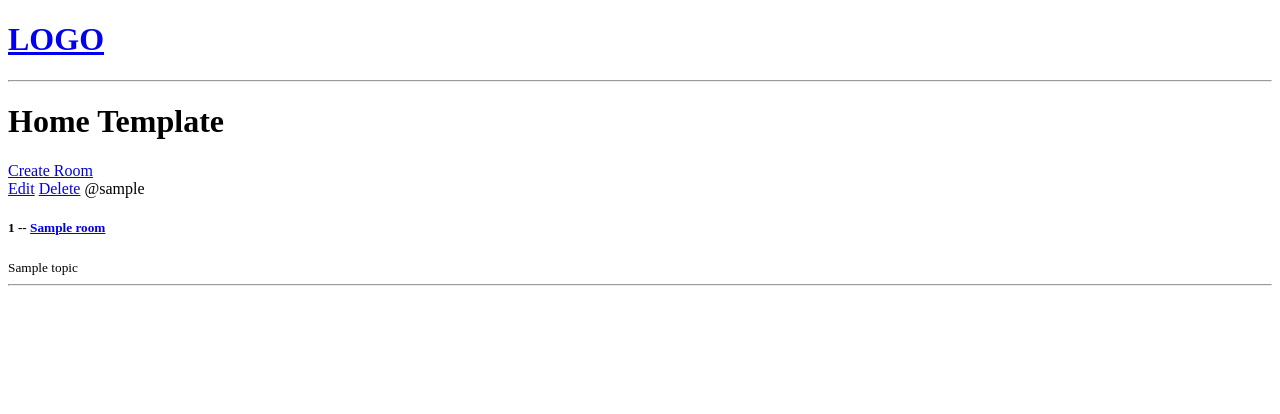
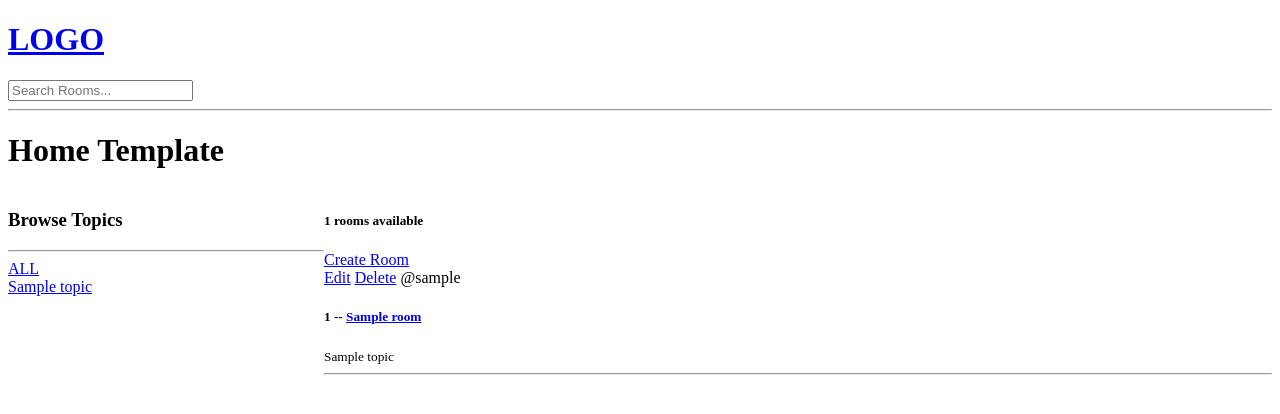
Before and after one commit to Jadam170/StudybudProject, a Django app: template base/templates/base/home.html in a window 1280 px wide. Shown: the top 414 px of the page. Run offline with Django 3.2, Linux system fonts and the light colour scheme; the template is opened without the code that fills it: most values are stand-ins (such as "Sample title", 1, 10 or a date in 2020).

Commit message:
Before User Login

```diff
--- a/base/templates/base/home.html
+++ b/base/templates/base/home.html
@@ -2,9 +2,34 @@
 
 {% block content %}
 <h1>Home Template</h1>
+<style>
+    .home-container{
+        display: grid;
+        grid-template-columns: 1fr 3fr;
+    }
+
+</style>
+
+
+<div class="home-container">
 
     <div>
+        <h3>Browse Topics</h3>
+        <hr>
 
+        <div>
+            <a href="{% url 'home' %}">ALL</a>
+        </div>
+
+        {% for topic in topics %}
+        <div>
+            <a href="{% url 'home' %}?q={{topic.name}}">{{topic.name}}</a>
+        </div>
+        {% endfor %}
+    </div>
+
+    <div>
+        <h5>{{room_count}} rooms available</h5>
         <a href="{% url 'create-room' %}">Create Room</a>
 
         <div>
@@ -23,4 +48,7 @@
 
     </div>
 
+
+</div>
+
 {% endblock content %}
--- a/templates/navbar.html
+++ b/templates/navbar.html
@@ -2,4 +2,9 @@
     <h1>LOGO</h1>
 </a>
 
+<form method="GET" action="{% url 'home' %}">
+    <input type="text" name="q" placeholder="Search Rooms..."/>
+
+</form>
+
 <hr>
```
Also changed, not shown: base/views.py (+13 -3 lines). Lines whose indentation alone changed are shown as unchanged.
